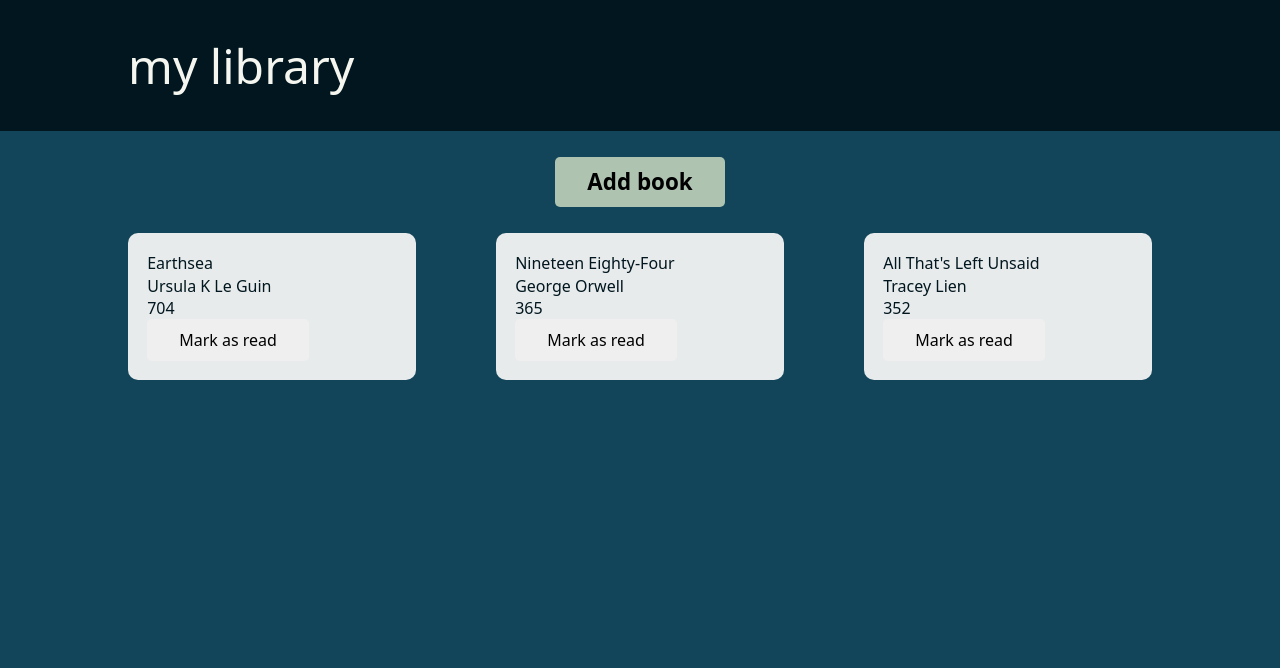
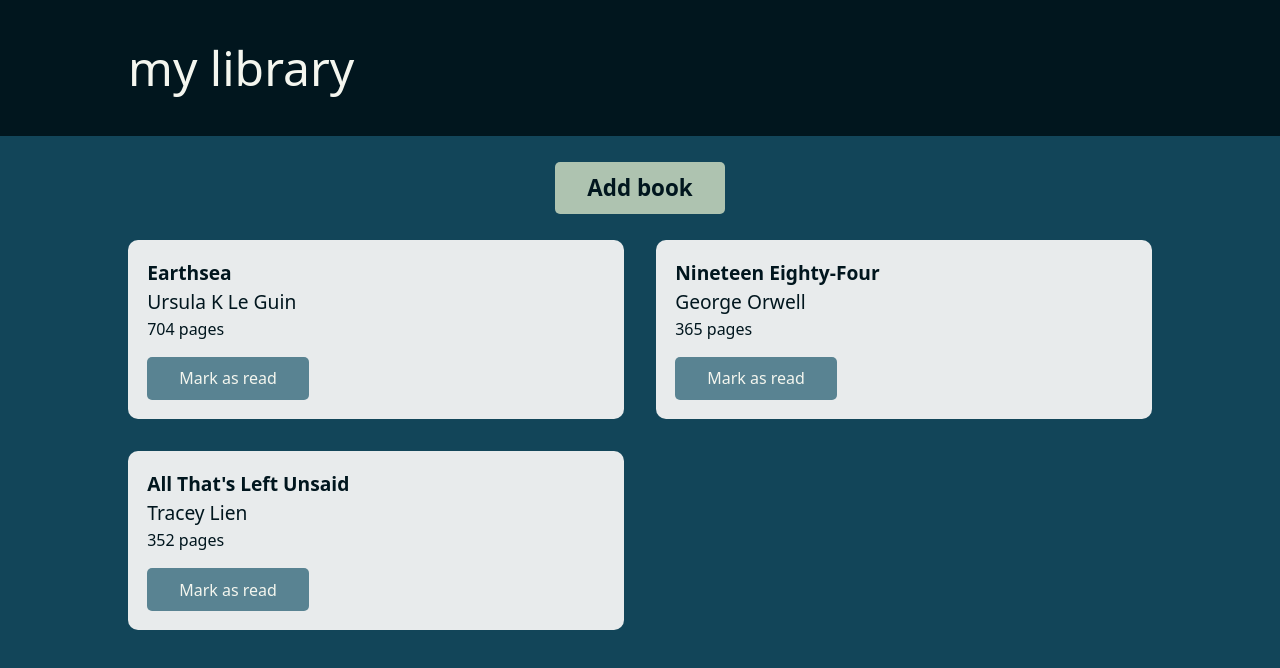
Before and after one commit to laurenchamps/library, a plain HTML site: page index.html in a window 1280 px wide. Drawn offline with Linux system fonts and the light colour scheme.

Commit message:
Amend grid layout and card styling

```diff
--- a/index.html
+++ b/index.html
@@ -22,19 +22,19 @@
                 <div class="card">
                     <p class="title">Earthsea</p>
                     <p class="author">Ursula K Le Guin</p>
-                    <p class="pages">704</p>
+                    <p class="pages">704 pages</p>
                     <button class="read">Mark as read</button>
                 </div>
                 <div class="card">
                     <p class="title">Nineteen Eighty-Four</p>
                     <p class="author">George Orwell</p>
-                    <p class="pages">365</p>
+                    <p class="pages">365 pages</p>
                     <button class="read">Mark as read</button>
                 </div>
                 <div class="card">
                     <p class="title">All That's Left Unsaid</p>
                     <p class="author">Tracey Lien</p>
-                    <p class="pages">352</p>
+                    <p class="pages">352 pages</p>
                     <button class="read">Mark as read</button>
                 </div>
             </section>
--- a/styles.css
+++ b/styles.css
@@ -15,7 +15,8 @@
 :root {
     --primary-bg-color: #124559;
     --secondary-bg-color: #01161E;
-    --tertiary-bg-color: #E8EBEC;
+    --tertiary-bg-color: #598392;
+    --light-bg-color: #E8EBEC;
 
     --accent-color: #AEC3B0;
 
@@ -30,6 +31,7 @@ body {
     line-height: 1.4;
     background-color: var(--primary-bg-color);
     color: var(--primary-text-color);
+    line-height: 1.5;
 }
 
 h1 {
@@ -72,17 +74,33 @@ button {
     font-size: 1.4rem;
     font-weight: bold;
     background-color: var(--accent-color);
+    color: var(--secondary-text-color);
 }
 
 .card-group {
     display: grid;
-    gap: 5rem;
-    grid-template-columns: repeat(3, 1fr);
+    gap: 2rem;
+    grid-template-columns: repeat(auto-fit, minmax(350px, 1fr));
 }
 
 .card {
-    background-color: var(--tertiary-bg-color);
+    background-color: var(--light-bg-color);
     color: var(--secondary-text-color);
     border-radius: 10px;
     padding: 1.2rem;
 }
+
+.card .title {
+    font-size: 1.2rem;
+    font-weight: bold;
+}
+
+.card .author {
+    font-size: 1.2rem;
+}
+
+.card .read {
+    background-color: var(--tertiary-bg-color);
+    color: var(--primary-text-color);
+    margin-top: 1rem;
+}
```
